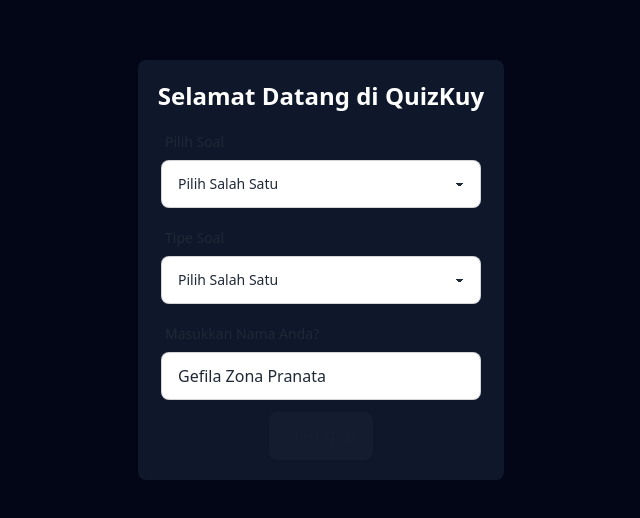
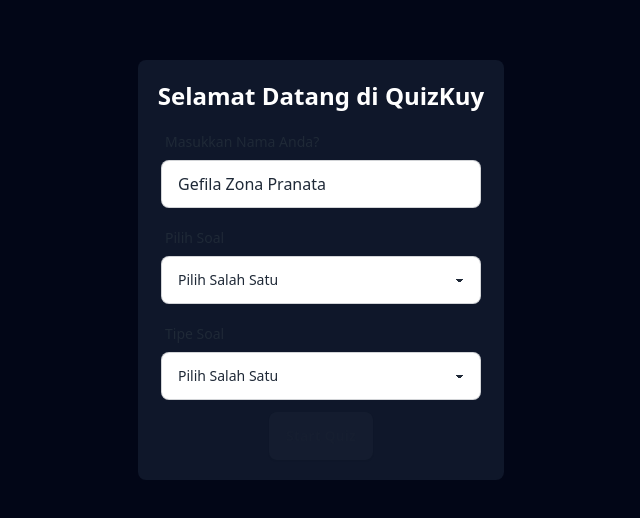
Before and after one commit to Gefila/quiz, a React (Vite) app: page / in a window 1280 px wide. Shown: the part 130-648 px from the top of the page, without its empty margins (319-959 px from the left). Built offline with nearby package versions, Linux system fonts and the light colour scheme.

Commit message:
feat: add name input field to StartScreen and update button disable logic

```diff
--- a/src/components/StartScreen.jsx
+++ b/src/components/StartScreen.jsx
@@ -4,6 +4,21 @@
             <h1 className="text-white font-bold text-2xl">
                 Selamat Datang di QuizKuy
             </h1>
+            <label className="form-control w-full max-w-xs">
+                <div className="label">
+                    <span className="label-text">Masukkan Nama Anda?</span>
+                </div>
+                <input
+                    type="text"
+                    placeholder="Type here"
+                    className="input input-bordered w-full max-w-xs"
+                    value={name}
+                    onChange={(e) =>
+                        dispatch({ type: "setName", payload: e.target.value })
+                    }
+                    required
+                />
+            </label>
             <label className="form-control w-full max-w-xs">
                 <div className="label">
                     <span className="label-text">Pilih Soal</span>
@@ -42,21 +57,6 @@
                     }
                 </select>
             </label>
-            <label className="form-control w-full max-w-xs">
-                <div className="label">
-                    <span className="label-text">Masukkan Nama Anda?</span>
-                </div>
-                <input
-                    type="text"
-                    placeholder="Type here"
-                    className="input input-bordered w-full max-w-xs"
-                    value={name}
-                    onChange={(e) =>
-                        dispatch({ type: "setName", payload: e.target.value })
-                    }
-                    required
-                />
-            </label>
 
             {/* Open the modal using document.getElementById('ID').showModal() method */}
             <button
@@ -64,7 +64,7 @@
                 onClick={() =>
                     document.getElementById("my_modal_5").showModal()
                 }
-                disabled={!name || judulSoal === "Pilih Salah Satu"}
+                disabled={!name || judulSoal === "Pilih Salah Satu" || tipeSoal === "Pilih Salah Satu"}
             >
                 Start Quiz
             </button>
@@ -76,7 +76,7 @@
                     <h3 className="font-bold text-lg">Halo {name}</h3>
                     <p className="py-4">
                         Anda akan memulai quiz dengan soal{" "}
-                        <span className="font-bold">{judulSoal}</span>
+                        <span className="font-bold">{`${judulSoal} (${tipeSoal})`}</span>
                     </p>
                     <div className="modal-action">
                         <form method="dialog">
--- a/src/pages/QuizPage.jsx
+++ b/src/pages/QuizPage.jsx
@@ -167,7 +167,7 @@
 				/>
 			)}
 			{status === "start" && (
-				<div className="w-full m-2 lg:px-28">
+				<div className="w-full m-2 lg:px-28 self-start">
 					<Info
 						number={number}
 						score={score}
```
